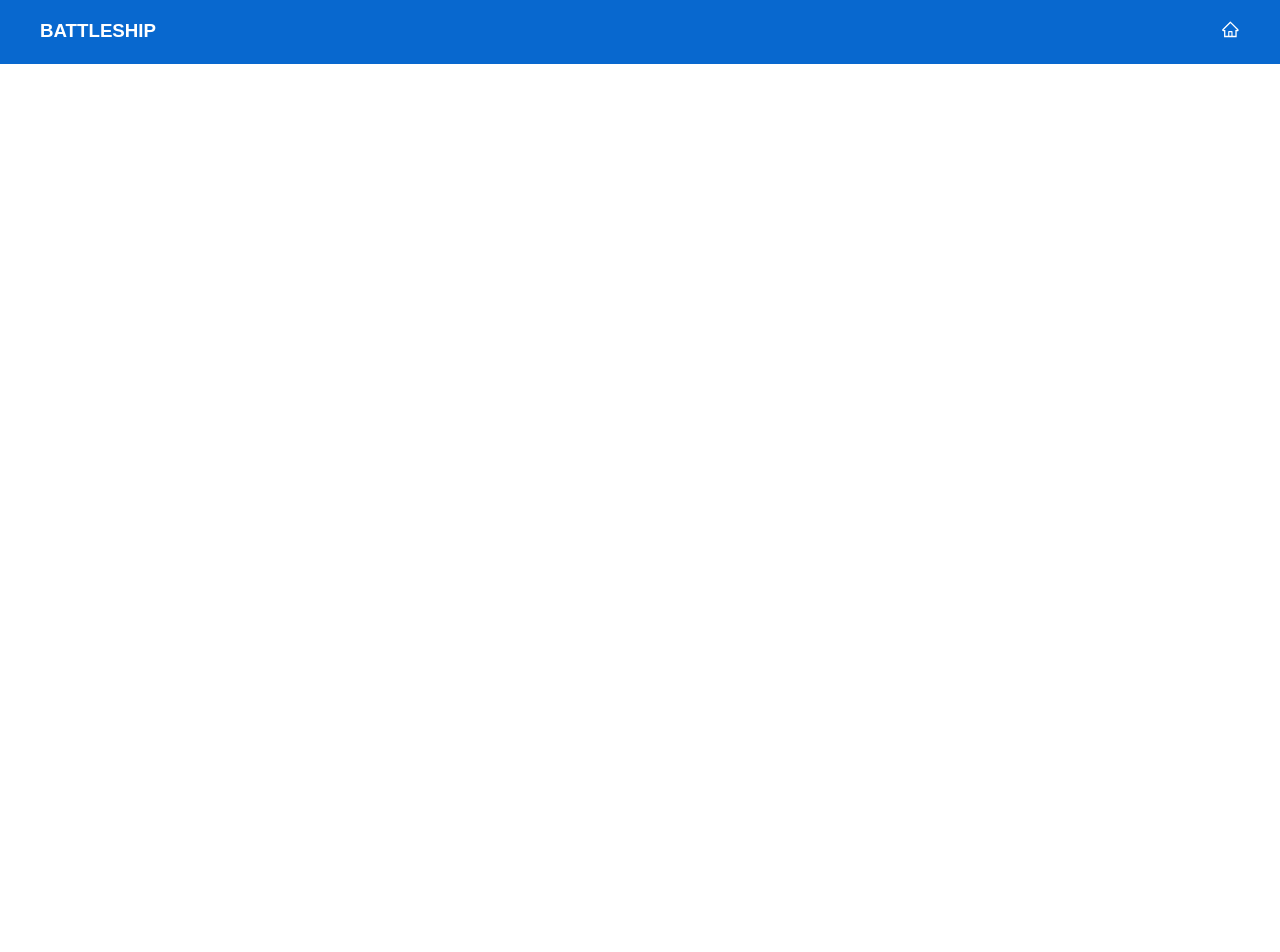
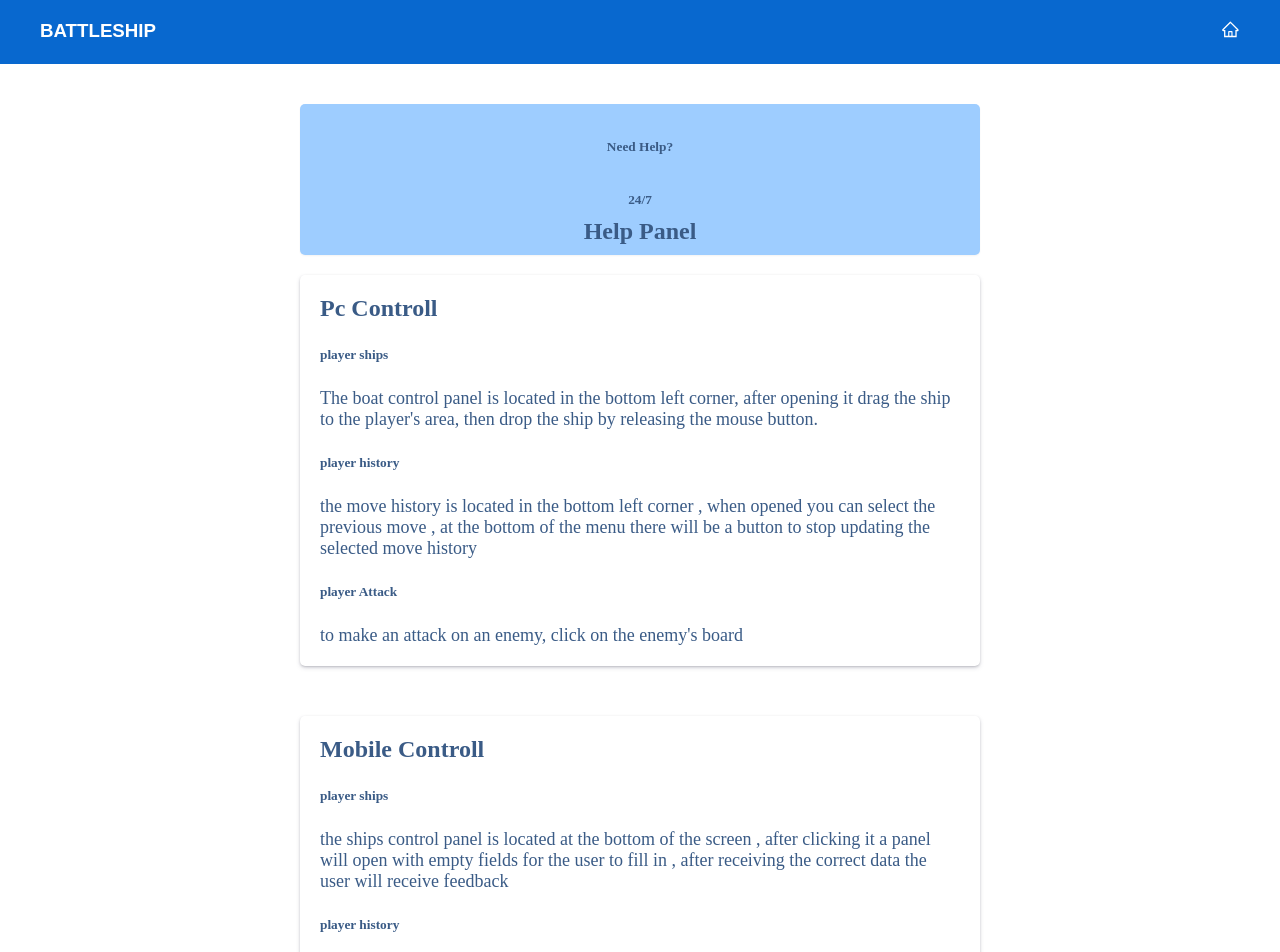
Before and after one commit to luckmer/BATTLESHIPS, a React (Create React App) app: page /help in a window 1280 px wide. Shown: the top 952 px of the page. Before the commit the page ends 800 px from the top, so only its background shows below. Built offline with nearby package versions, Linux system fonts and the light colour scheme.

Commit message:
created help pages

```diff
--- /dev/null
+++ b/src/css/help.style.tsx
@@ -0,0 +1,51 @@
+import styled from "styled-components";
+
+export const Section = styled.section`
+  max-width: 700px;
+  width: 100%;
+  margin: 40px auto;
+  padding: 0 10px;
+`;
+export const Header = styled.header`
+  background-color: #9ecdff;
+  width: 100%;
+  border-radius: 5px;
+  text-align: center;
+  box-shadow: rgba(0, 0, 0, 0.05) 0px 1px 2px 0px;
+  font-family: "Playfair Display", serif;
+`;
+export const H1 = styled.h1`
+  color: #3a5b86;
+  padding-top: 10px;
+  padding-bottom: 10px;
+`;
+export const Small = styled.small`
+  color: #3a5b86;
+  font-weight: bold;
+  padding-bottom: 15px;
+  padding-top: 15px;
+`;
+export const HeaderPanel = styled.div`
+  display: flex;
+  justify-content: center;
+  flex-direction: column;
+  padding: 20px;
+`;
+export const PCContainer = styled.div`
+  box-shadow: rgba(50, 50, 93, 0.25) 0px 2px 5px -1px,
+    rgba(0, 0, 0, 0.3) 0px 1px 3px -1px;
+  border-radius: 5px;
+  margin-top: 20px;
+  padding: 10px 20px 10px 20px;
+  margin-bottom: 50px;
+`;
+export const PcDescriptionPanel = styled.div`
+  display: flex;
+  flex-direction: column;
+`;
+export const P = styled.p`
+  color: #3a5b86;
+  padding-top: 10px;
+  padding-bottom: 10px;
+  font-size: 18px;
+`;
--- a/src/pages/help.tsx
+++ b/src/pages/help.tsx
@@ -1,5 +1,75 @@
+import {
+  Section,
+  Header,
+  HeaderPanel,
+  Small,
+  H1,
+  PCContainer,
+  PcDescriptionPanel,
+  P
+} from "../css/help.style";
+
 const Help = () => {
-  return <div></div>;
+  return (
+    <Section>
+      <Header>
+        <HeaderPanel>
+          <Small> Need Help? </Small>
+        </HeaderPanel>
+        <Small> 24/7 </Small>
+        <H1>Help Panel</H1>
+      </Header>
+      <PCContainer>
+        <div>
+          <H1>Pc Controll</H1>
+        </div>
+        <PcDescriptionPanel>
+          <Small>player ships</Small>
+          <P>
+            The boat control panel is located in the bottom left corner, after
+            opening it drag the ship to the player's area, then drop the ship by
+            releasing the mouse button.
+          </P>
+          <Small>player history</Small>
+          <P>
+            the move history is located in the bottom left corner , when opened
+            you can select the previous move , at the bottom of the menu there
+            will be a button to stop updating the selected move history
+          </P>
+          <Small>player Attack</Small>
+          <P>to make an attack on an enemy, click on the enemy's board</P>
+        </PcDescriptionPanel>
+      </PCContainer>
+
+      <PCContainer>
+        <div>
+          <H1>Mobile Controll</H1>
+        </div>
+        <PcDescriptionPanel>
+          <Small>player ships</Small>
+          <P>
+            the ships control panel is located at the bottom of the screen ,
+            after clicking it a panel will open with empty fields for the user
+            to fill in , after receiving the correct data the user will receive
+            feedback
+          </P>
+          <Small>player history</Small>
+          <P>
+            move history is located at the bottom center of the screen , when
+            opened you can select the previous move, at the bottom of the menu
+            there there will be a button to stop the update of the selected move
+            history
+          </P>
+          <Small>player Attack</Small>
+          <P>
+            to attack the opponent, open the panel located in the bottom right
+            corner and fill in the fields accordingly , or make a click on the
+            opponent's board
+          </P>
+        </PcDescriptionPanel>
+      </PCContainer>
+    </Section>
+  );
 };
 
 export default Help;
--- a/src/pages/home.tsx
+++ b/src/pages/home.tsx
@@ -1,5 +1,87 @@
-function Home() {
-  return <div></div>;
-}
+import { Link } from "react-router-dom";
+import styled from "styled-components";
+
+export const Main = styled.main`
+  width: 100%;
+  height: 100%;
+  display: flex;
+  justify-content: center;
+  align-items: center;
+  flex-direction: column;
+`;
+
+export const LinkDiv = styled.div`
+  width: 200px;
+  height: 50px;
+  border-radius: 5px;
+  padding: 10px 25px;
+  margin: 10px;
+  border: 2px solid #fff;
+  font-family: "Lato", sans-serif;
+  font-weight: 500;
+  background: transparent;
+  cursor: pointer;
+  transition: all 1s ease;
+  position: relative;
+  display: inline-block;
+  text-align: center;
+  position: relative;
+  color: #ff7d93;
+  z-index: 2;
+  line-height: 50px;
+  padding: 0;
+  &&:hover {
+    border: none;
+  }
+  &&:before,
+  &&:after {
+    position: absolute;
+    content: "";
+    width: 0;
+    height: 0;
+    border: 2px solid;
+    border-radius: 5px;
+    z-index: -1;
+    transition: all 0.4s ease;
+  }
+  &&:before {
+    top: 0;
+    left: 0;
+    border-bottom-color: transparent;
+    border-right-color: transparent;
+    border-top-color: #f0d4e7;
+    border-left-color: #f0d4e7;
+    border-radius: 5px;
+  }
+  &&:after {
+    bottom: 0;
+    right: 0;
+    border-top-color: transparent;
+    border-left-color: transparent;
+    border-bottom-color: #f0d4e7;
+    border-right-color: #f0d4e7;
+    border-radius: 5px;
+  }
+  &&:hover:before,
+  &&:hover:after {
+    border-color: #f0d4e7;
+    height: 100%;
+    width: 100%;
+    border-radius: 5px;
+  }
+`;
+
+const Home = () => {
+  return (
+    <Main>
+      <Link to="/game">
+        <LinkDiv>GAME</LinkDiv>
+      </Link>
+      <Link to="/help">
+        <LinkDiv>HELP</LinkDiv>
+      </Link>
+    </Main>
+  );
+};
 
 export default Home;
```
